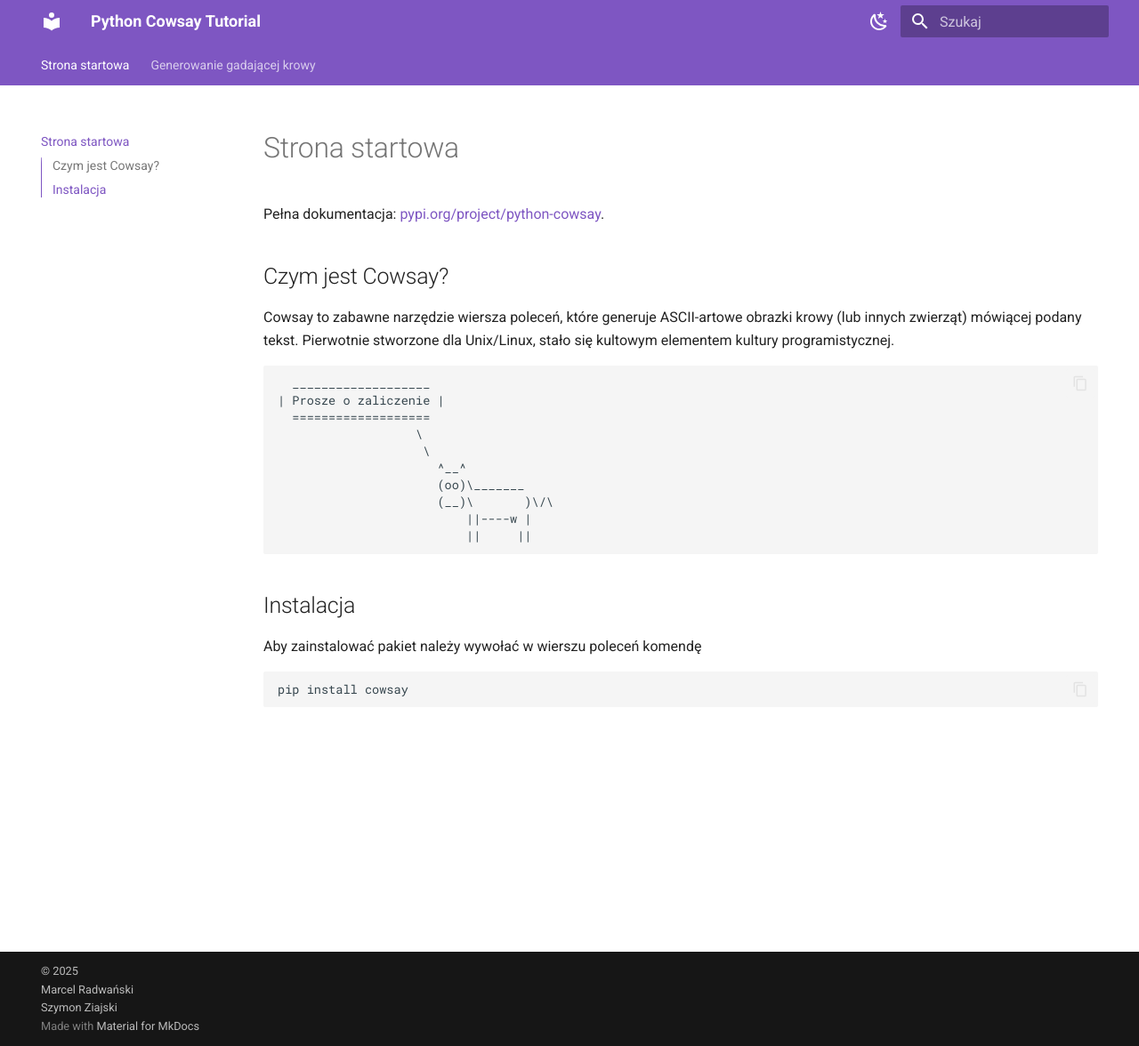
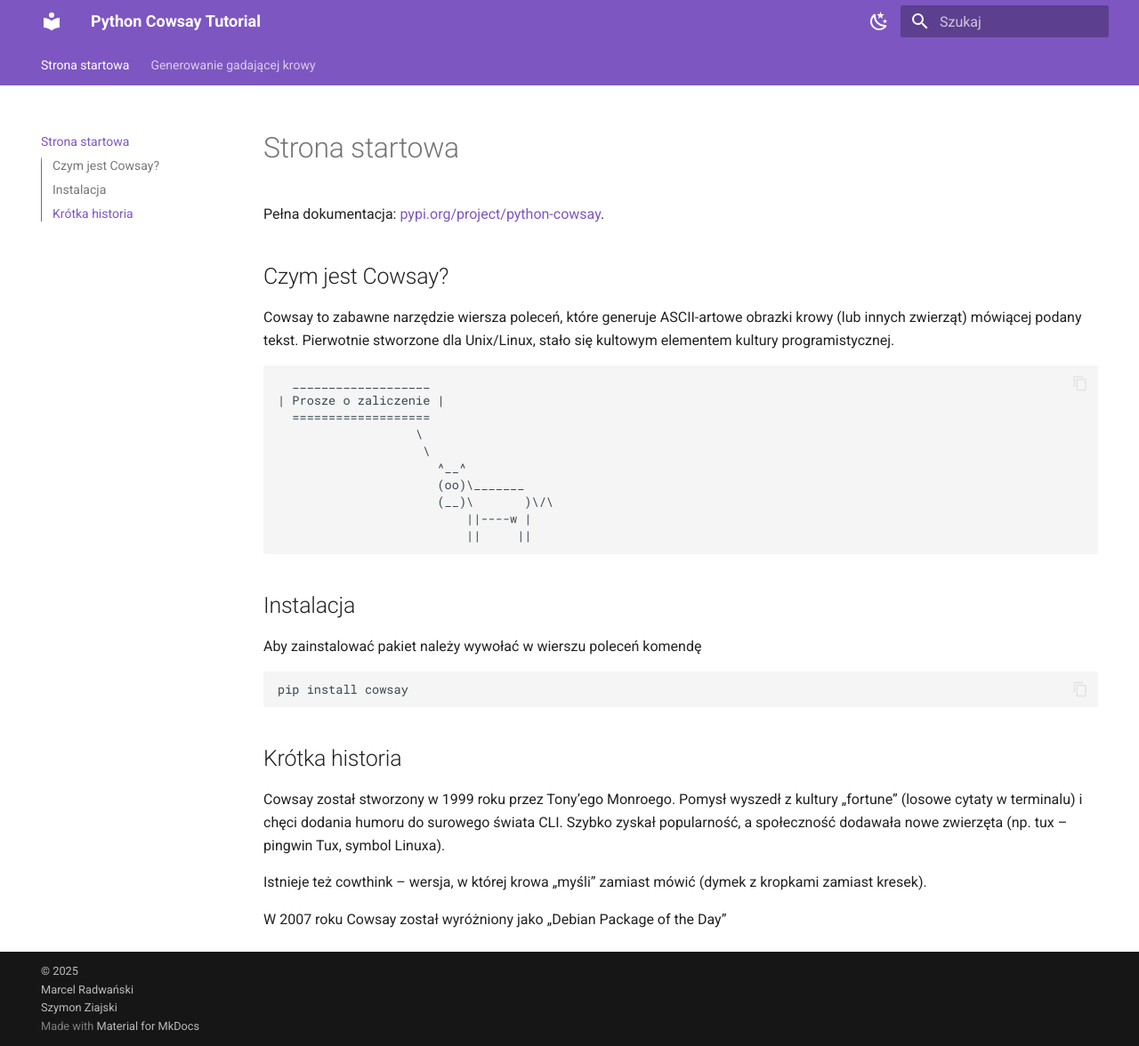
Before and after one commit to m4rcelrad/probable-potato, an MkDocs documentation site: the page built from docs/index.md, in a window 1280 px wide and 1176 px high. Shown: the whole window at 89% size. Built offline with MkDocs 1.6.1 and Material for MkDocs 9.7.7, drawn with Linux system fonts in a browser that asks for light colours.

Commit message:
Dodanie krótkiej historii

````diff
--- a/docs/index.md
+++ b/docs/index.md
@@ -23,3 +23,11 @@ Aby zainstalować pakiet należy wywołać w wierszu poleceń komendę
 ```text
 pip install cowsay
 ```
+
+## Krótka historia
+
+Cowsay został stworzony w 1999 roku przez Tony’ego Monroego. Pomysł wyszedł z kultury „fortune” (losowe cytaty w terminalu) i chęci dodania humoru do surowego świata CLI. Szybko zyskał popularność, a społeczność dodawała nowe zwierzęta (np. tux – pingwin Tux, symbol Linuxa).
+
+Istnieje też cowthink – wersja, w której krowa „myśli” zamiast mówić (dymek z kropkami zamiast kresek).
+
+W 2007 roku Cowsay został wyróżniony jako „Debian Package of the Day”
````
